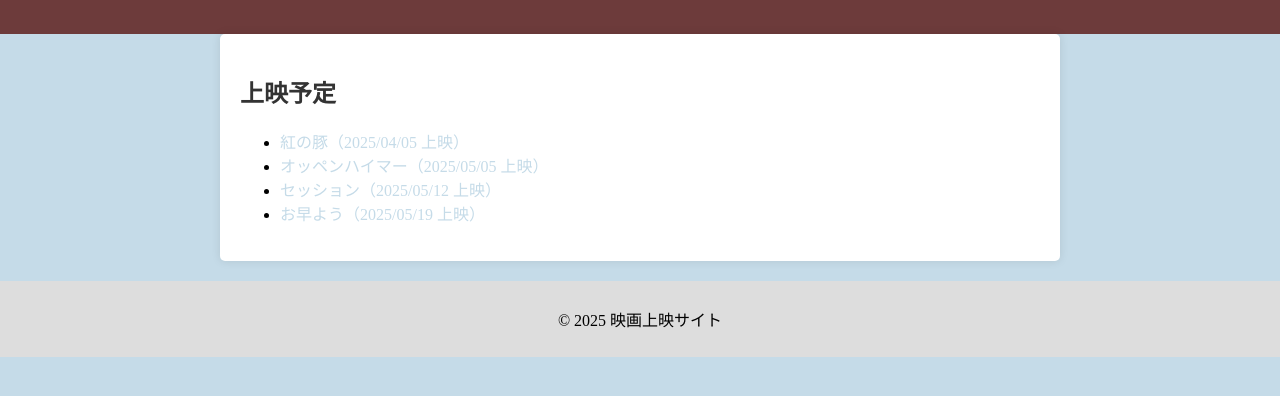
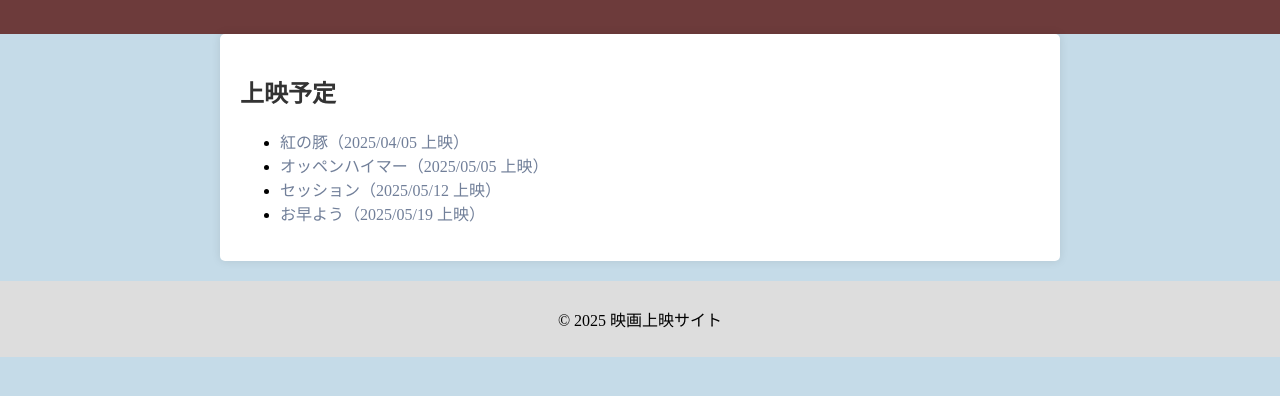
Before and after one commit to hirooooda/movie-site1, a plain HTML site: page index.html in a window 1280 px wide. Shown: the part 140-536 px from the top of the page. Drawn offline with Linux system fonts and the light colour scheme.

Commit message:
Add files via upload

```diff
--- a/styles.css
+++ b/styles.css
@@ -28,7 +28,7 @@ h1, h2 {
 }
 
 a {
-    color: #c5dbe8;
+    color: #717f99;
     text-decoration: none;
 }
 
```
